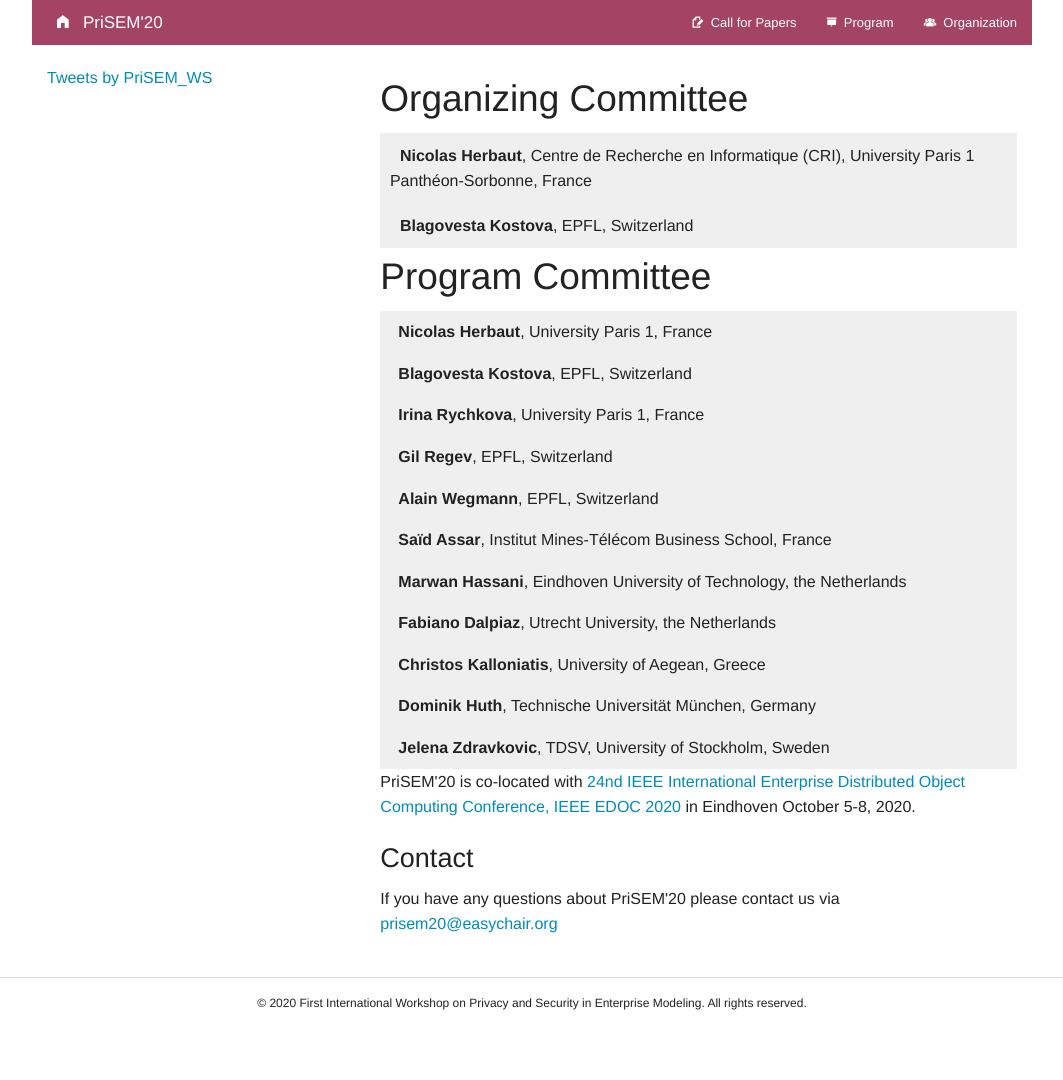
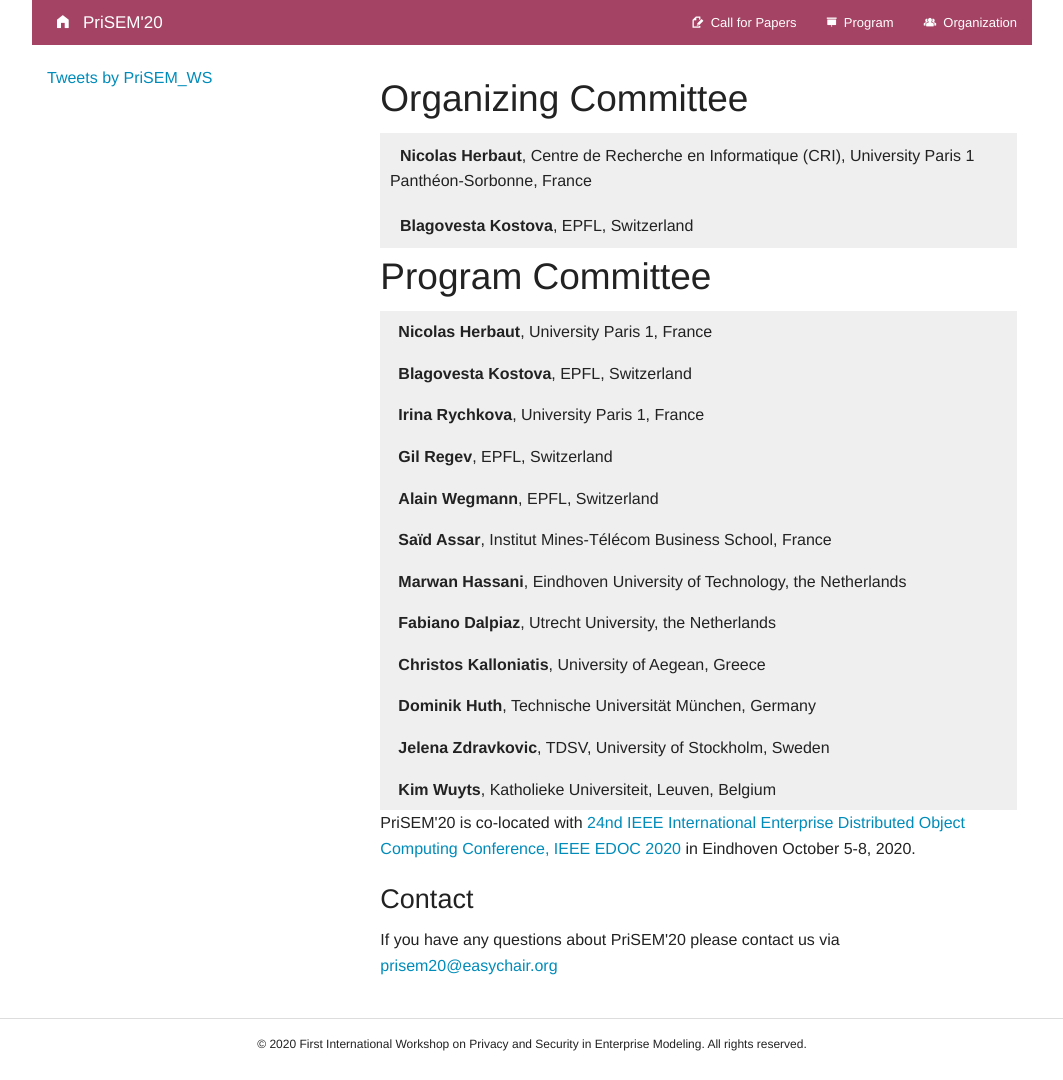
Before and after one commit to prisem-workshop/prisem-workshop.github.io, a Jekyll site: the page built from organization.html, in a window 1280 px wide. Shown: the whole page, without its empty margins (108-1171 px from the left). Built offline with Jekyll 4.4.1, drawn with Linux system fonts in a browser that asks for light colours; comment, search, counter and statistics services are not loaded; before the commit the page ends 1039 px from its top, so only the background shows below that.

Commit message:
add a PC member

```diff
--- a/organization.html
+++ b/organization.html
@@ -41,13 +41,12 @@
 <dd><span class="name">Nicolas Herbaut</span>, University Paris 1, France </dd>
 <dd><span class="name">Blagovesta Kostova</span>, EPFL, Switzerland </dd>
 <dd><span class="name">Irina Rychkova</span>, University Paris 1, France </dd>
-<!-- <dd><span class="name">Seda Gürses</span>, TU Delft/KU Leuven, Belgium </dd> -->
 <dd><span class="name">Gil Regev</span>, EPFL, Switzerland </dd>
 <dd><span class="name">Alain Wegmann</span>, EPFL, Switzerland </dd>
-<!-- <dd><span class="name">Eran Toch</span>, Tel Aviv University, Israel </dd> -->
 <dd><span class="name">Saïd Assar</span>, Institut Mines-Télécom Business School, France </dd>
 <dd><span class="name">Marwan Hassani</span>, Eindhoven University of Technology, the Netherlands </dd>
 <dd><span class="name">Fabiano Dalpiaz</span>, Utrecht University, the Netherlands </dd>
 <dd><span class="name">Christos Kalloniatis</span>, University of Aegean, Greece </dd>
 <dd><span class="name">Dominik Huth</span>, Technische Universität München, Germany </dd>
 <dd><span class="name">Jelena Zdravkovic</span>, TDSV, University of  Stockholm, Sweden </dd>
+<dd><span class="name">Kim Wuyts</span>, Katholieke Universiteit, Leuven, Belgium </dd>
```
